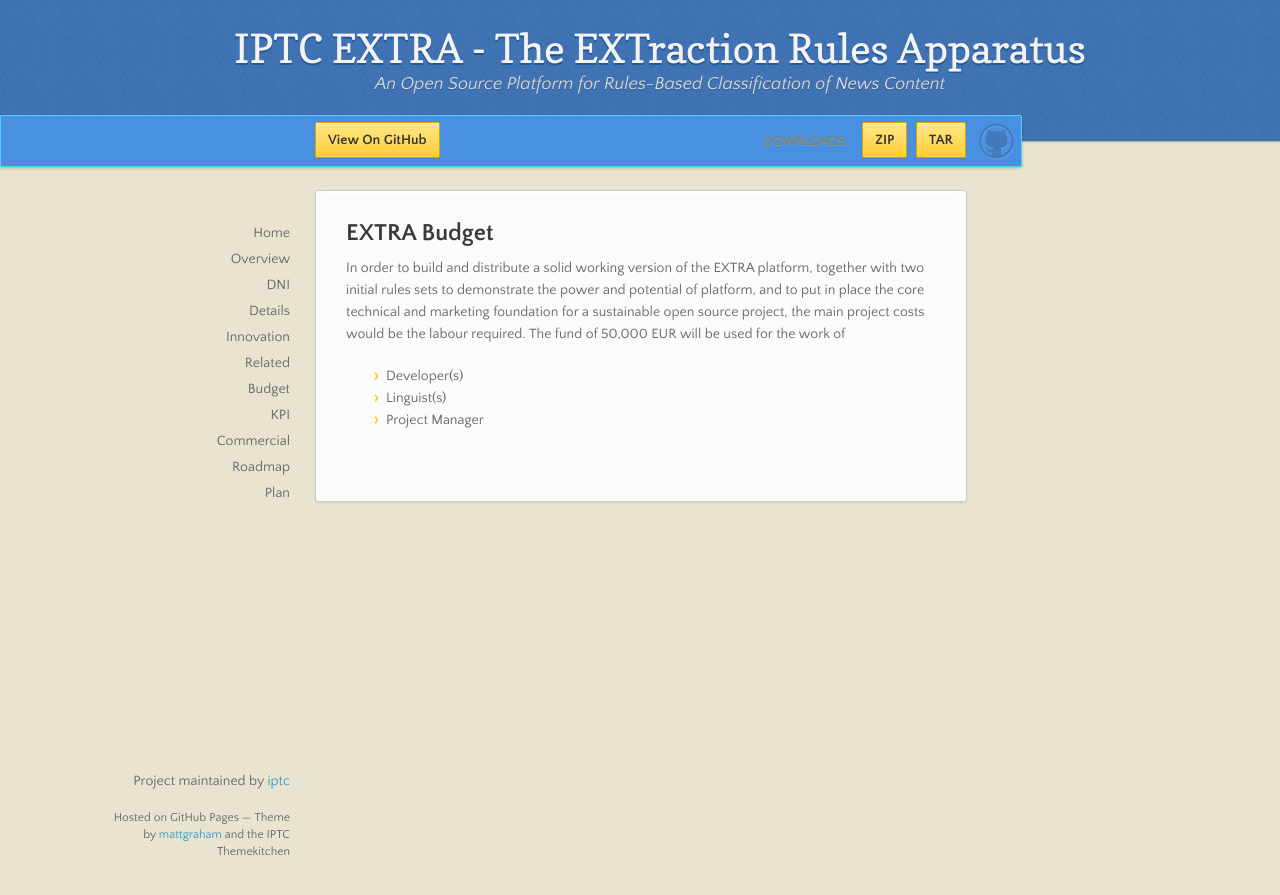
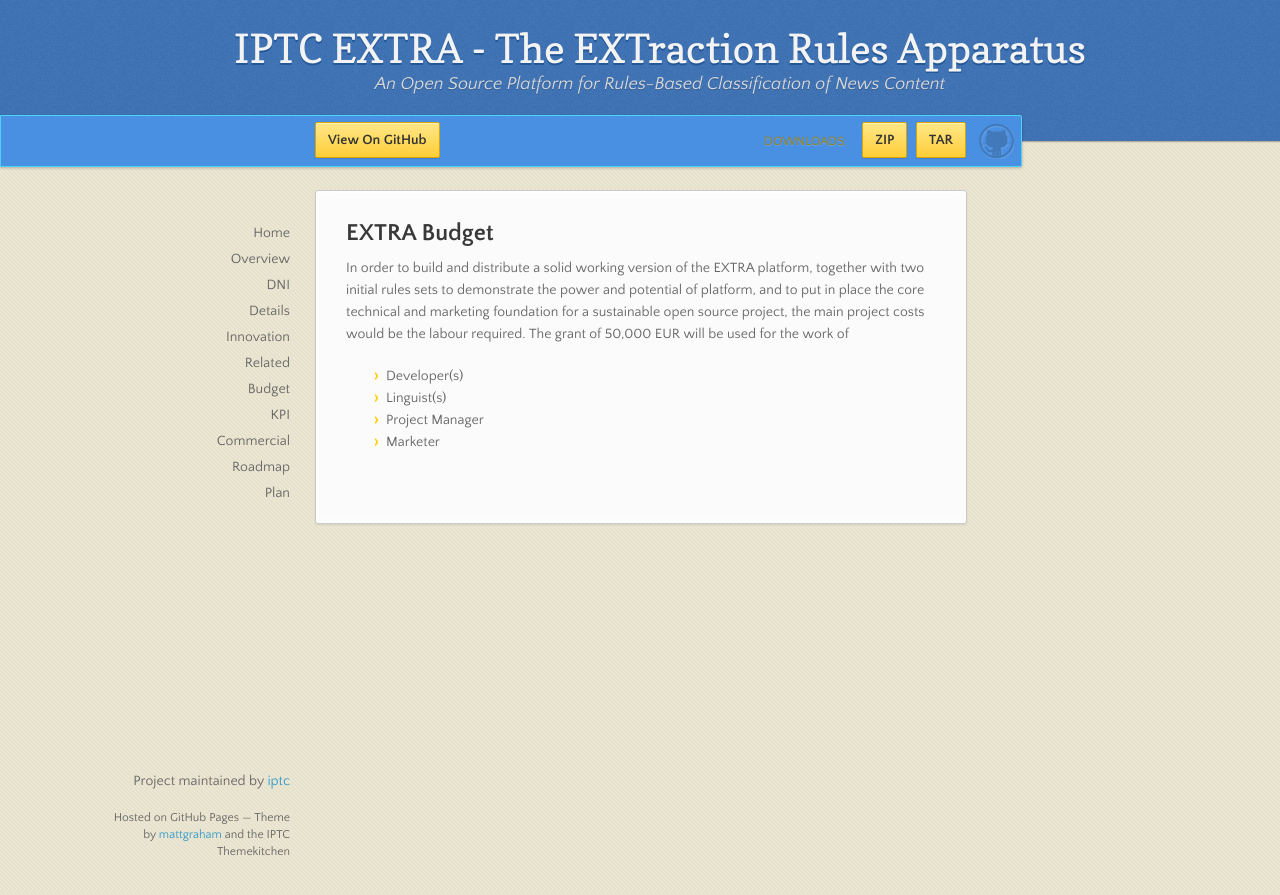
Before and after one commit to iptc/extra, a Jekyll site: the page built from budget.md, in a window 1280 px wide. Shown: the top 895 px of the page. Built offline with Jekyll 4.4.1, drawn with Linux system fonts in a browser that asks for light colours.

Commit message:
Fine tuning budget description

```diff
--- a/budget.md
+++ b/budget.md
@@ -4,8 +4,9 @@
 ---
 ## EXTRA Budget
 
-In order to build and distribute a solid working version of the EXTRA platform, together with two initial rules sets to demonstrate the power and potential of platform, and to put in place the core technical and marketing foundation for a sustainable open source project, the main project costs would be the labour required. The fund of 50,000 EUR will be used for the work of
+In order to build and distribute a solid working version of the EXTRA platform, together with two initial rules sets to demonstrate the power and potential of platform, and to put in place the core technical and marketing foundation for a sustainable open source project, the main project costs would be the labour required. The grant of 50,000 EUR will be used for the work of
 
 * Developer(s)
 * Linguist(s)
 * Project Manager
+* Marketer
```
